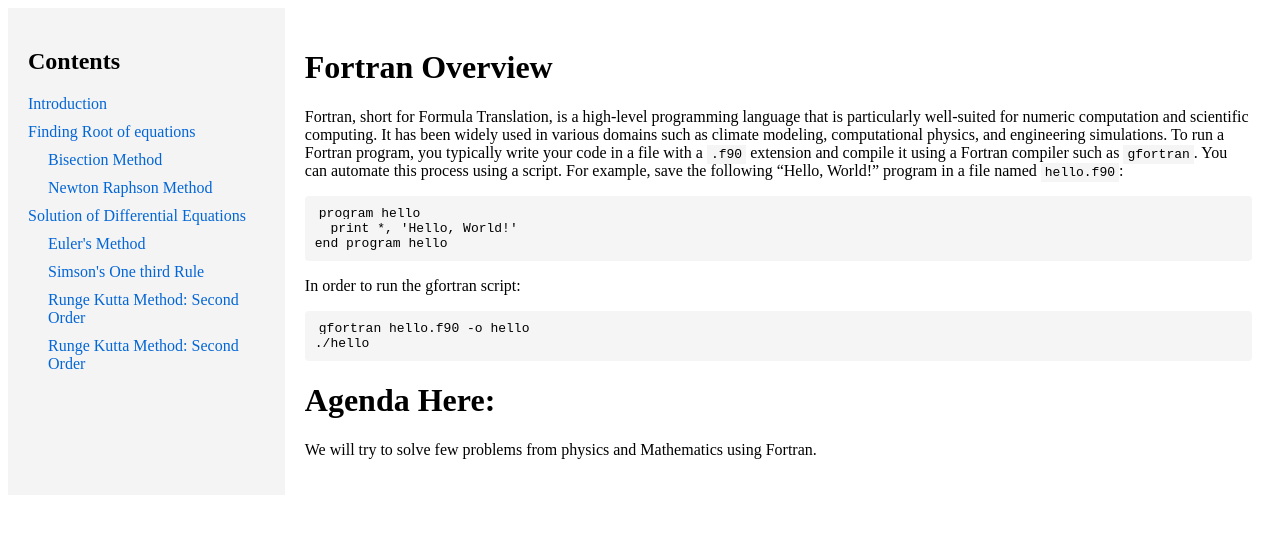
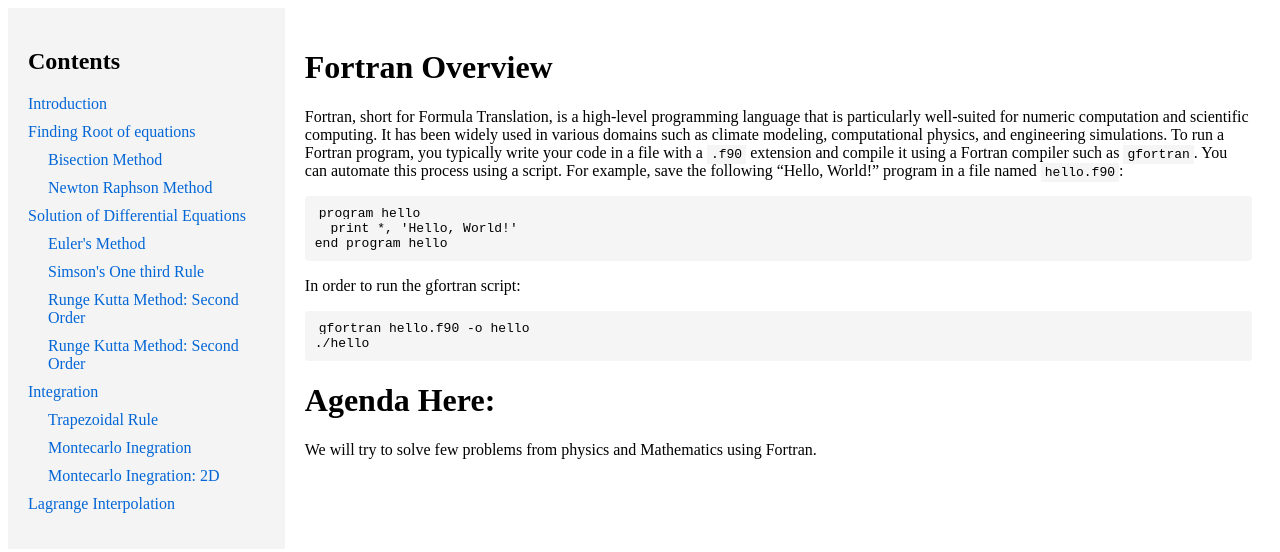
Before and after one commit to mohangiri1/scripting, a Jekyll site: the page built from docs/index.md, in a window 1280 px wide. Shown: the top 552 px of the page. Built offline with Jekyll 4.4.1, drawn with Linux system fonts in a browser that asks for light colours; comment, search, counter and statistics services are not loaded.

Commit message:
Update toc.html

```diff
--- a/docs/_includes/toc.html
+++ b/docs/_includes/toc.html
@@ -18,26 +18,42 @@
     </li>
 
     <li>
-      <a href="{{ "/diff_eqn.html" | relative_url }}">Solution of Differential Equations</a>
+      <a href="{{ "/diff_eqn/diff_eqn.html" | relative_url }}">Solution of Differential Equations</a>
       <ul>
         <li>
-          <a href="{{ "/roots/euler.html" | relative_url }}">Euler's Method</a>
+          <a href="{{ "/diff_eqn/euler.html" | relative_url }}">Euler's Method</a>
         <li>
         <li>
-          <a href="{{ "/roots/simson.html" | relative_url }}">Simson's One third Rule</a>
+          <a href="{{ "/diff_eqn/simson.html" | relative_url }}">Simson's One third Rule</a>
         <li>
         <li>
-          <a href="{{ "/roots/rk_second.html" | relative_url }}">Runge Kutta Method: Second Order</a>
+          <a href="{{ "/diff_eqn/rk_second.html" | relative_url }}">Runge Kutta Method: Second Order</a>
         <li>
 
         <li>
-          <a href="{{ "/roots/rk_fourth.html" | relative_url }}">Runge Kutta Method: Second Order</a>
+          <a href="{{ "/diff_eqn/rk_fourth.html" | relative_url }}">Runge Kutta Method: Second Order</a>
         <li>
       </ul>
     </li>
 
 
+    <li>
+      <a href="{{ "/integration.html" | relative_url }}">Integration</a>
+      <ul>
+        <li>
+          <a href="{{ "/integration/trapezoidal.html" | relative_url }}">Trapezoidal Rule</a>
+        <li>
+        <li>
+          <a href="{{ "/integration/monte_carlo.html" | relative_url }}">Montecarlo Inegration</a>
+        <li>
+        <li>
+          <a href="{{ "/integration/monte_carlo2D.html" | relative_url }}">Montecarlo Inegration: 2D</a>
+        <li>
+      </ul>
+    </li>
 
-
+    <li>
+      <a href="{{ "/lagrange_intrp/lagrange_intrp.html" | relative_url }}">Lagrange Interpolation</a>
+    </li>
   </ul>
 </nav>
```
